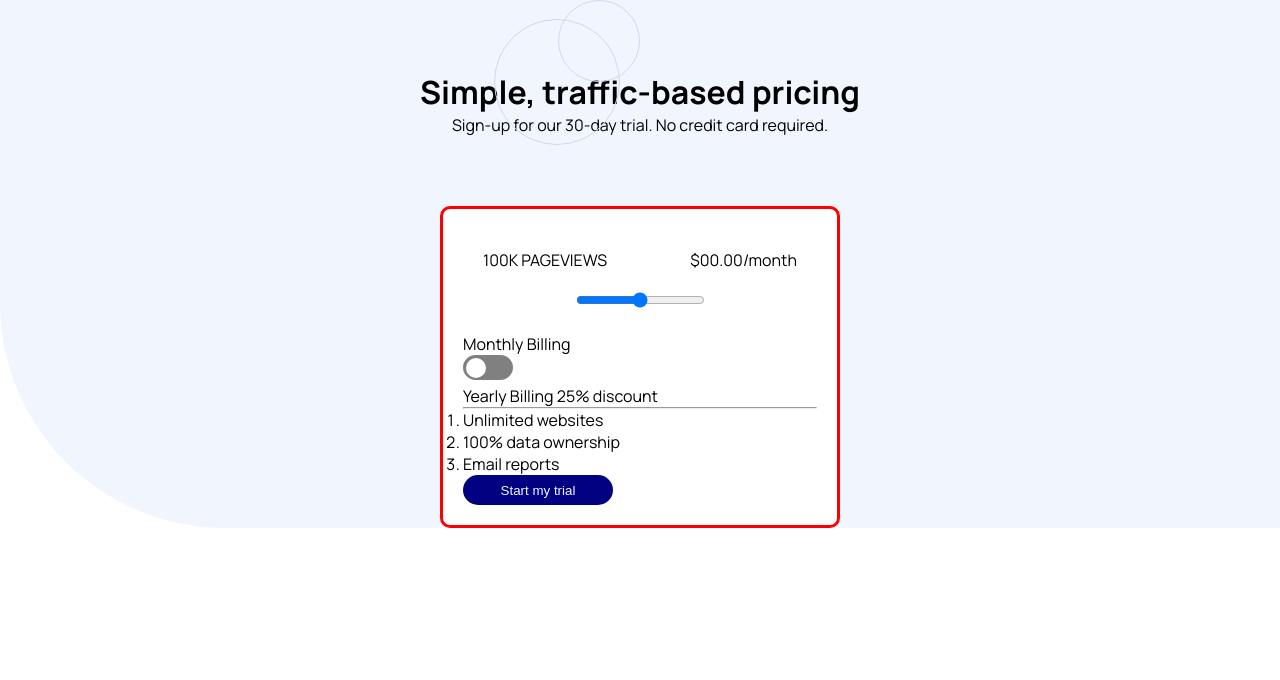
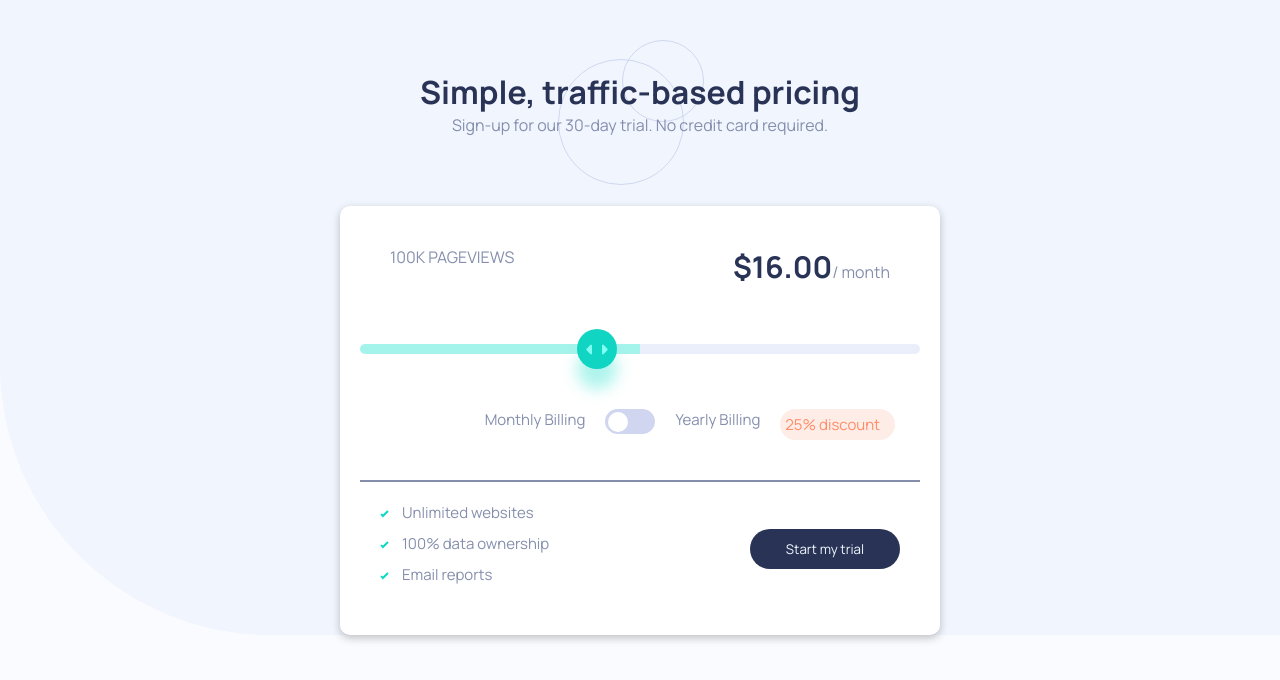
Before and after one commit to Antoinebertho/interactive-pricing-component-main, a plain HTML site: page index.html in a window 1280 px wide. Drawn offline with Linux system fonts and the light colour scheme.

Commit message:
rajout css et style slide

```diff
--- a/index.html
+++ b/index.html
@@ -20,40 +20,43 @@
     <title>Frontend Mentor | Interactive pricing component</title>
   </head>
   <body>
+
     <img
       src="/images/pattern-circles.svg"
       alt="pattern-circles"
       id="pattern-circles"
     />
     <div class="container">
-      <div class="top-page">
+      <div class="header">
         <h1>Simple, traffic-based pricing</h1>
         <p>Sign-up for our 30-day trial. No credit card required.</p>
       </div>
-      <div class="box">
-        <div class="top-box">
-          <p>100K PAGEVIEWS</p>
-          <p>$<span id="price">00.00</span>/month</p>
+      <div class="card">
+        <div class="top-card">
+          <label for="page-views" id="page-views"><span>100K</span> PAGEVIEWS</label>
+          <label for="price" id="price"><span class="money">$16.00</span>/ month</label>
         </div>
         <div class="input">
-          <input type="range" name="slider" id="slider" min="0" max="50000" />
+          <input type="range" name="slider" id="slider" min="0" max="36" step="5" value="16" />
         </div>
-        <div class="middle-box">
+        <div class="middle-card">
           <p>Monthly Billing</p>
           <input type="checkbox" id="switch" class="checkbox" />
-        <label for="switch" class="toggle"></label>
-          <p>Yearly Billing <span>25% discount</span></p>
+          <label for="switch" class="toggle"></label>
+          <p>Yearly Billing</p>
+          <div id="discount">25% discount</div>
         </div>
         <hr>
-        <div class="bottom-box">
-          <ol>
-            <li>Unlimited websites</li>
-            <li>100% data ownership</li>
-            <li>Email reports</li>
-          </ol>
+        <div class="bottom-card">
+          <ul>
+            <li><img src="/images/icon-check.svg" alt="check icone"> Unlimited websites</li>
+            <li><img src="/images/icon-check.svg" alt="check icone"> 100% data ownership</li>
+            <li><img src="/images/icon-check.svg" alt="check icone"> Email reports</li>
+          </ul>
           <button>Start my trial</button>
         </div>
       </div>
     </div>
+    <script src="/index.js"></script>
   </body>
 </html>
--- a/index.js
+++ b/index.js
@@ -1,8 +1,2 @@
 let rangeSlider = document.getElementById("slider");
-
-console.log(rangeSlider)
-
-// rangeSlider.oninput = function() {
-//     let value = this.value;
-//     document.getElementById("value").innerHTML = value;
-// }
+let priceRange = document.getElementById("price");
--- a/style.css
+++ b/style.css
@@ -4,17 +4,14 @@
   margin: 0;
   padding: 0;
   box-sizing: border-box;
+  font-family: "Manrope", sans-serif;
 }
-
-/* img {
-  max-width: 100%;
-  height: auto;
-} */
 
 body {
   background-image: url(/images/bg-pattern.svg);
   background-repeat: no-repeat;
   background-size: cover;
+  background-color: hsl(230, 100%, 99%);
 }
 
 .container {
@@ -27,55 +24,110 @@ body {
 
 #pattern-circles {
   position: absolute;
-  right: 50%;
-  overflow-x: 0;
+  top: 5%;
+  right: 45%;
 }
 
-.top-page {
+.header {
   text-align: center;
   padding: 70px;
+  z-index: 1;
+  margin-bottom: 50px 0 60px 0;
 }
 
-.box {
+.header h1 {
+  color: hsl(227, 35%, 25%);
+}
+
+.header p {
+  color: hsl(225, 20%, 60%);
+}
+
+.card {
   font-family: "Manrope", sans-serif;
   background-color: #fff;
   border-radius: 10px;
-  border: 3px solid red;
-  width: 400px;
+  width: 600px;
   margin: auto;
   padding: 20px;
+  box-shadow: rgba(0, 0, 0, 0.24) 0px 3px 8px;
 }
 
-.top-box {
+/* haut de la carte */
+.top-card {
   display: flex;
   justify-content: space-between;
-  padding: 20px;
+  margin: 20px 30px 50px 30px;
+}
+
+.top-card label {
+  color: hsl(225, 20%, 60%);
+}
+
+.top-card .money {
+  color: hsl(227, 35%, 25%);
+  font-size: 30px;
+  font-weight: bold;
 }
 
 .input {
   text-align: center;
   padding-bottom: 20px;
-};
+  width: 100%;
+}
 
-.middle-box {
+#slider {
+  -webkit-appearance: none;
+  appearance: none;
+  width: 100%;
+  height: 10px;
+  border-radius: 10px;
+  background: linear-gradient(to right, hsl(174, 77%, 80%) 0%, hsl(174, 77%, 80%) 50%, hsl(224, 65%, 95%) 50%, hsl(224, 65%, 95%) 100%);
+}
+
+#slider::-webkit-slider-thumb {
+  -webkit-appearance: none;
+  background-image: url(/images/icon-slider.svg);
+  background-color: hsl(174, 86%, 45%);
+  appearance: none;
+  background-position: center;
+  background-repeat: no-repeat;
+  cursor: pointer;
+  width: 40px;
+  height: 40px;
+  border-radius: 30px;
+  box-shadow: 0px 20px 15px rgba(165, 243, 235, 0.9);
+}
+/* fin du haut de la carte */
+
+/* milieu de la carte  */
+.middle-card {
   display: flex;
+  justify-content: center;
+  gap: 20px;
+  margin: 30px 0 30px 100px;
+}
+
+.middle-card p {
+  color: hsl(225, 20%, 60%);
+  font-size: 15px;
 }
 
 /* bouton toogle */
 /* toggle in label designing */
 .toggle {
-  position : relative ;
-  display : inline-block;
-  width : 50px;
-  height : 25px;
-  background-color: gray;
+  position: relative;
+  display: inline-block;
+  width: 50px;
+  height: 25px;
+  background-color: #d1d6f0;
   border-radius: 30px;
-  border: 2px solid gray;
+  border: 2px solid #d1d6f0;
 }
 
 /* After slide changes */
 .toggle:after {
-  content: '';
+  content: "";
   position: absolute;
   width: 20px;
   height: 20px;
@@ -83,30 +135,69 @@ body {
   background-color: white;
   top: 0.5px;
   left: 1px;
-  transition:  all 0.5s;
+  transition: all 0.5s;
 }
 
 /* Checkbox checked effect */
 .checkbox:checked + .toggle::after {
-  left : 25px;
+  left: 25px;
 }
 
 /* Checkbox checked toggle label bg color */
 .checkbox:checked + .toggle {
-  background-color: green;
+  background-color: hsl(174, 77%, 80%);
+  border: 2px solid hsl(174, 77%, 80%);
 }
 
 /* Checkbox vanished */
 .checkbox {
-  display : none;
+  display: none;
 }
 /* fin bouton toggle */
 
+#discount {
+  background-color: hsl(14, 92%, 95%);
+  color: hsl(15, 100%, 70%);
+  font-size: 15px;
+  width: 115px;
+  padding: 5px;
+  border-radius: 30px;
+  margin-bottom: 10px;
+}
+/* fin du milieu de carte */
+
+hr {
+  border: 0.1px solid hsl(225, 20%, 60%);
+}
+
+/* debut du bas de carte */
+.bottom-card {
+  display: flex;
+  justify-content: space-between;
+  align-items: center;
+  padding: 20px;
+  font-size: 15px;
+}
+
+ul {
+  list-style: none;
+  color: hsl(225, 20%, 60%);
+}
+
+ul li {
+  margin-bottom: 10px;
+}
+
+li img {
+  padding-right: 10px;
+}
+
 button {
   width: 150px;
-  height: 30px;
+  height: 40px;
   border-radius: 40px;
-  border: navy;
-  background-color: navy;
+  border: hsl(227, 35%, 25%);
+  background-color: hsl(227, 35%, 25%);
   color: aliceblue;
+  cursor: pointer;
 }
```
